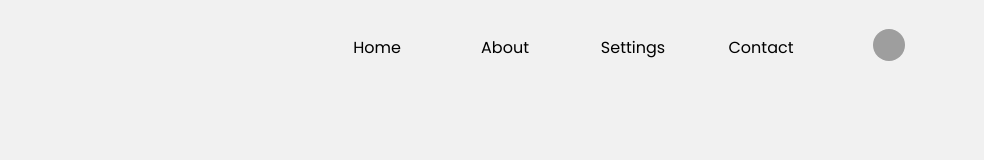
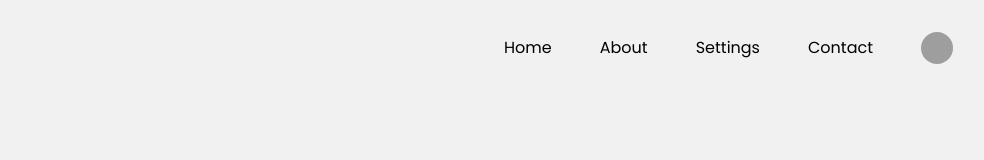
Before and after one commit to vijaytembugade/XenonUI-Component-Library, a plain HTML site: page Components/Navbar/navbar.html in a window 1280 px wide. Shown: the full height of the page, 199-1183 px from the left. Drawn offline with Linux system fonts and the light colour scheme; grey boxes are pictures that could not be loaded.

Commit message:
Fix: Navbar

```diff
--- a/Components/Navbar/navbar.css
+++ b/Components/Navbar/navbar.css
@@ -11,22 +11,34 @@ nav {
   background-color: var(--bg-color);
   height: 5rem;
 }
+
+
 .nav-brand {
   margin-right: auto;
   width: 7rem;
   min-width: 5rem;
 }
 
+
+.nav-menu{
+  display: flex;
+  align-items: center;
+  gap: 3rem;
+}
+
+.nav-menu > li{
+  list-style-type: none;
+}
+
 .nav-item {
-  min-width: 8rem;
-  cursor: pointer;
-  transition: all 0.5s;
-  text-align: center;
+  display: flex;
 }
 
 .nav-item:hover,
 .nav-item:focus {
   font-weight: 500;
+  transform: scale(1.07);
+
 }
 
 .hamburger {
--- a/Components/Navbar/navbar.html
+++ b/Components/Navbar/navbar.html
@@ -26,12 +26,28 @@
       </div>
 
       <!-- nav-item on right side  -->
-      <a href="" class="nav-item"> Home </a>
-      <a href="" class="nav-item">About</a>
-      <a href="" class="nav-item">Settings</a>
-      <a href="" class="nav-item">Contact</a>
-      <a href="" class="nav-item">    <img class="avatar-xs" src="https://miro.medium.com/fit/c/262/262/1*MFLNc70kh8oLPUsDaUH4sg.jpeg" />
-      </a>
+      <ul class="nav-menu">
+        <li>
+          <a href="" class="nav-item"> Home </a>
+        </li>
+        <li>
+          <a href="" class="nav-item">About</a>
+        </li>
+        <li>
+          <a href="" class="nav-item">Settings</a>
+        </li>
+        <li>
+          <a href="" class="nav-item">Contact</a>
+        </li>
+        <li>
+          <a href="" class="nav-item">
+            <img
+              class="avatar-xs"
+              src="https://miro.medium.com/fit/c/262/262/1*MFLNc70kh8oLPUsDaUH4sg.jpeg"
+            />
+          </a>
+        </li>
+      </ul>
 
       <div id="hamburger" class="hamburger">
         <span class="material-icons md-36"> menu </span>
@@ -39,7 +55,7 @@
 
       <div class="responsive-navbar display-navbar">
         <div id="closeNavbar" class="danger-text">
-          <span  class="material-icons md-36"> close </span>
+          <span class="material-icons md-36"> close </span>
           Close
         </div>
         <a href="" class="nav-item"> Home </a>
@@ -47,13 +63,13 @@
         <a href="" class="nav-item">Settings</a>
         <a href="" class="nav-item">Contact</a>
         <a href="" class="nav-item">
-          <img class="avatar-sm" src="https://miro.medium.com/fit/c/262/262/1*MFLNc70kh8oLPUsDaUH4sg.jpeg" />
+          <img
+            class="avatar-sm"
+            src="https://miro.medium.com/fit/c/262/262/1*MFLNc70kh8oLPUsDaUH4sg.jpeg"
+          />
         </a>
       </div>
     </nav>
-
-
-
 
     <script>
       const hamburger = document.querySelector("#hamburger");
@@ -67,7 +83,6 @@
       closeNavbar.addEventListener("click", () => {
         responsiveNavbar.classList.toggle("display-navbar");
       });
-
     </script>
   </body>
 </html>
```
Also changed, not shown: documenation/documentation.html (+10 -2 lines), index.html (+9 -4 lines).
